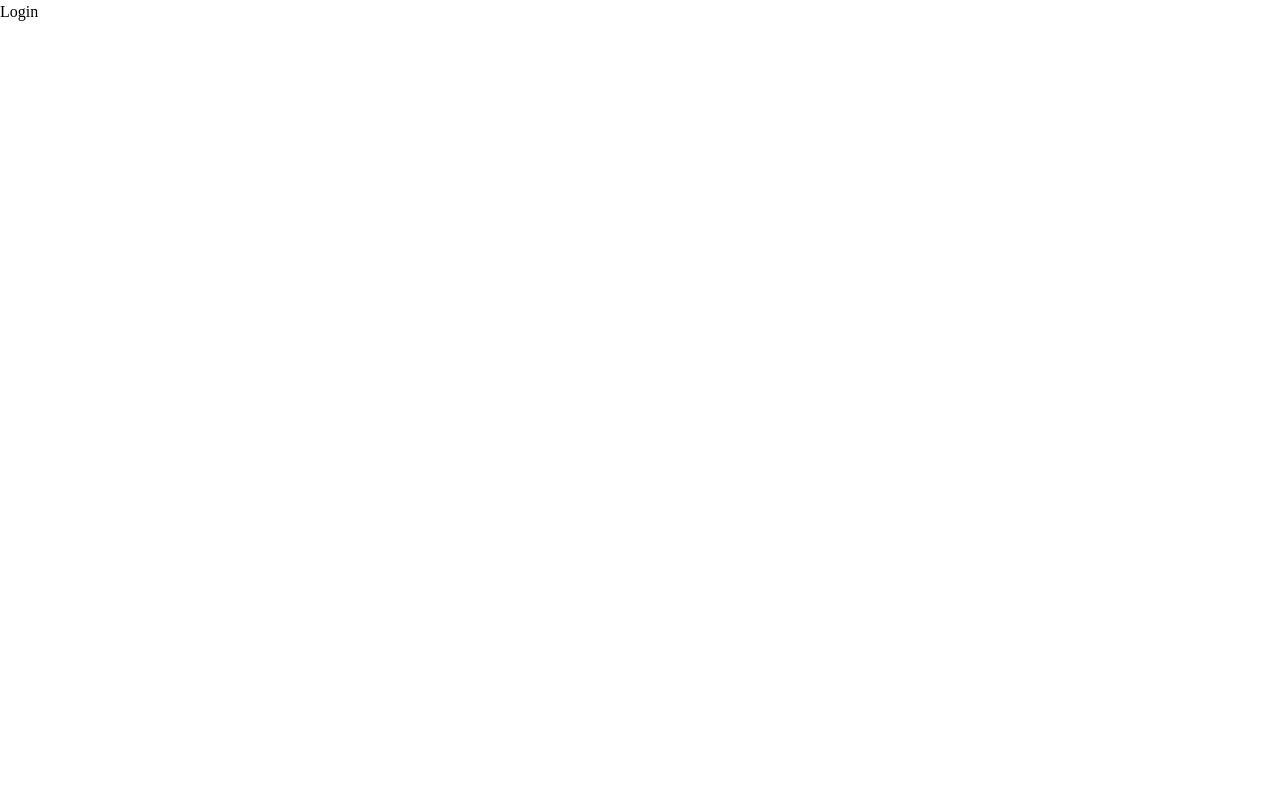
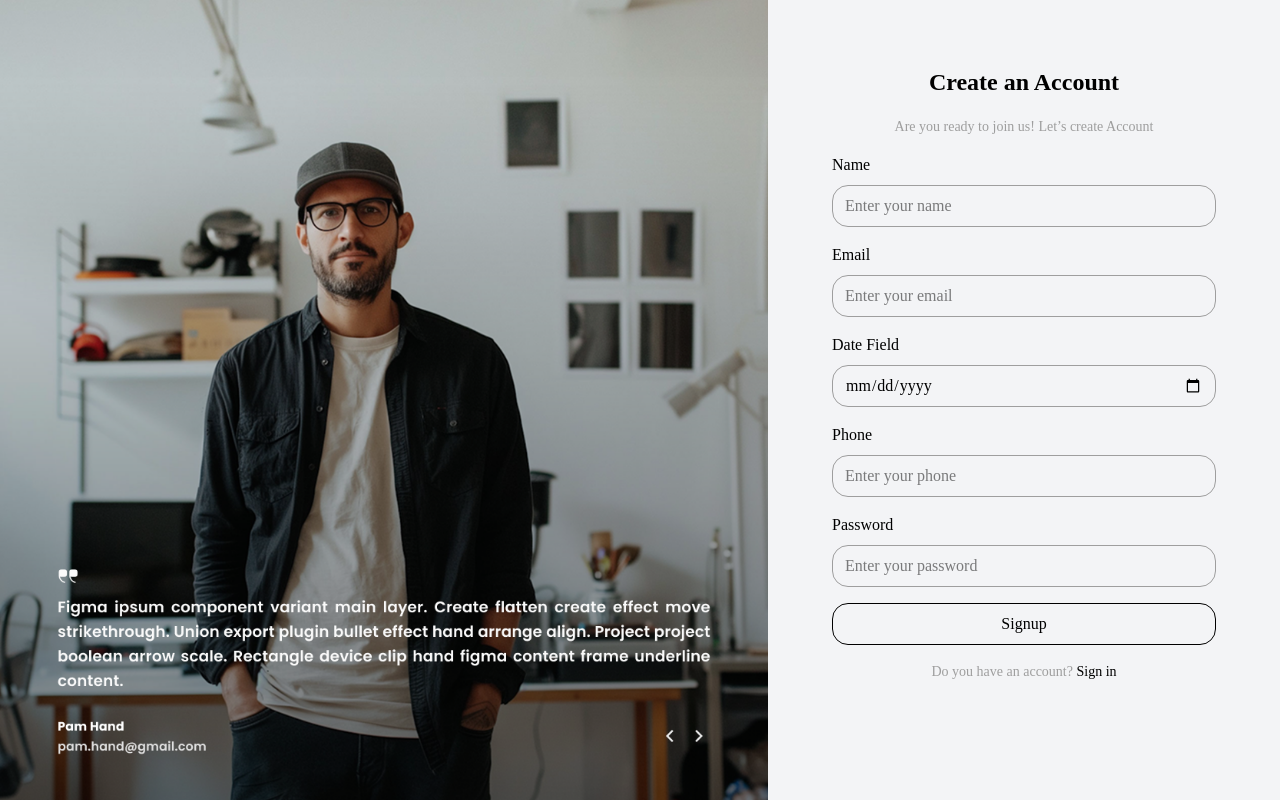
Before and after one commit to rashad-dev/gl-ums, a React (Vite) app: page /login in a window 1280 px wide. Built offline with nearby package versions, Linux system fonts and the light colour scheme.

Commit message:
style: impliment nav

```diff
--- a/package.json
+++ b/package.json
@@ -15,6 +15,7 @@
     "react": "^19.1.1",
     "react-dom": "^19.1.1",
     "react-hook-form": "^7.62.0",
+    "react-icons": "^5.5.0",
     "react-router-dom": "^7.8.2",
     "tailwindcss": "^4.1.12",
     "yup": "^1.7.0"
--- a/router/Router.jsx
+++ b/router/Router.jsx
@@ -1,10 +1,10 @@
 import { Route, Routes } from "react-router-dom";
 
 import AppLayout from "../src/components/layout/AppLayout";
-import { Products } from "../src/pages/Products";
-import { Login } from "../src/pages/Login";
+import  Products  from "../src/pages/Products";
+import  Login  from "../src/pages/Login";
 import Signup from "../src/pages/Signup";
-import { Profile } from "../src/pages/Profile";
+import  Profile  from "../src/pages/Profile";
 
 const Router = () => {
   return (
--- a/src/components/layout/AppLayout.jsx
+++ b/src/components/layout/AppLayout.jsx
@@ -1,10 +1,11 @@
 import React from "react";
 import { Outlet } from "react-router-dom";
+import { Nav } from "../ui/Nav";
 
 const AppLayout = () => {
   return (
-    <div className="flex flex-col w-full min-h-screen md:px-10">
-      <nav>nav</nav>
+    <div className="flex flex-col w-full min-h-screen ">
+      <Nav />
       <div className="w-full mt-16 flex-1 pb-14">
         <Outlet />
       </div>
--- /dev/null
+++ b/src/components/ui/Nav.jsx
@@ -0,0 +1,92 @@
+// src/components/Navbar.jsx
+import React, { useState } from "react";
+import { FiMenu, FiX, FiShoppingBag } from "react-icons/fi";
+
+export const Nav = () => {
+  const [isOpen, setIsOpen] = useState(false);
+
+  const links = [
+    { name: "Category", path: "#" },
+    { name: "Brand", path: "#" },
+    { name: "Contact", path: "#" },
+    { name: "FAQ's", path: "#" },
+  ];
+
+  return (
+    <nav className="w-full bg-white border-b- border-baseGray shadow-sm">
+      <div className="max-w-7xl mx-auto  sm:px-6 lg:px-8">
+        <div className="flex justify-between items-center h-16 ">
+          {/* Logo */}
+          <div className="flex items-center space-x-8">
+            <h1 className="text-3xl font-bold text-primary italic ">
+              FashionHub
+            </h1>
+            <div className="hidden md:flex space-x-4">
+              {links.map((link) => (
+                <a
+                  key={link.name}
+                  href={link.path}
+                  className="text-sm font-medium text-primary hover:text-gray-600"
+                >
+                  {link.name}
+                </a>
+              ))}
+            </div>
+          </div>
+
+          {/* Right Section */}
+          <div className="flex items-center space-x-4">
+            {/* Cart */}
+            <div className="relative bg-[#f5f2ef] p-2 rounded-full">
+              <FiShoppingBag className="w-5 h-5 text-primary" />
+              <span className="absolute -top-1 -right-1 text-xs bg-blue-900 text-white rounded-full px-1">
+                3
+              </span>
+            </div>
+
+            {/* Profile */}
+            <div className="flex items-center space-x-2">
+              <img
+                src="https://randomuser.me/api/portraits/women/44.jpg"
+                alt="profile"
+                className="w-8 h-8 rounded-full"
+              />
+              <div className="hidden sm:block text-sm">
+                <p className="text-gray-500">Good Morning!</p>
+                <p className="font-semibold text-primary">Scarlet Johnson</p>
+              </div>
+            </div>
+
+            {/* Mobile Menu Button */}
+            <div className="md:hidden">
+              <button onClick={() => setIsOpen(!isOpen)}>
+                {isOpen ? (
+                  <FiX className="w-6 h-6 text-primary" />
+                ) : (
+                  <FiMenu className="w-6 h-6 text-primary" />
+                )}
+              </button>
+            </div>
+          </div>
+        </div>
+      </div>
+
+      {/* Mobile Menu */}
+      {isOpen && (
+        <div className="md:hidden bg-white border-t">
+          <div className="space-y-2 px-4 py-4">
+            {links.map((link) => (
+              <a
+                key={link.name}
+                href={link.path}
+                className="block text-sm font-medium text-primary hover:text-gray-600"
+              >
+                {link.name}
+              </a>
+            ))}
+          </div>
+        </div>
+      )}
+    </nav>
+  );
+};
--- a/src/pages/Login.jsx
+++ b/src/pages/Login.jsx
@@ -1,7 +1,117 @@
-import React from 'react'
+// src/pages/Signup.jsx
+import React, { useEffect } from "react";
+import { useForm } from "react-hook-form";
+import { Input } from "../components/ui/form/Input";
+import Button from "../components/ui/Button";
+import signupImg from "../assets/sign-up/signup.png";
+import { yupResolver } from "@hookform/resolvers/yup";
+import * as Yup from "yup";
 
-export const Login = () => {
+ const signupSchema = Yup.object().shape({
+  name: Yup.string().required("Name is required"),
+  email: Yup.string().email("Invalid email").required("Email is required"),
+  password: Yup.string()
+    .min(6, "Password must be at least 6 characters")
+    .required("Password is required"),
+  phone: Yup.string()
+    .matches(/^[0-9]{10}$/, "Mobile must be 10 digits")
+    .required("Mobile is required"),
+  date: Yup.date().required("Date of Birth is required"),
+});
+
+const Login = () => {
+  const {
+    register,
+    handleSubmit,
+    formState: { errors },
+  } = useForm({
+    resolver: yupResolver(signupSchema),
+    mode: "onBlur",
+  });
+
+  const onSubmit = (data) => {
+    console.log("Signup Data:", errors);
+  };
+  useEffect(() => {
+    console.log(errors);
+  }, [errors]);
   return (
-    <div>Login</div>
-  )
-}
+    <div className="flex  justify-center min-h-screen bg-gray-100">
+      <div className="w-full  md:w-full  md:p-0 md:flex">
+        <img
+          className="hidden md:block w-[60%] h-screen object-cover object-[50%_80%] "
+          src={signupImg}
+          alt=""
+        />
+
+        <form
+          onSubmit={handleSubmit(onSubmit)}
+          className="space-y-4 md:w-[40%] p-6 sm:10 lg:p-16"
+        >
+          <h1 className="text-[24px] font-bold md:text-center">
+            Create an Account
+          </h1>
+          <p className="text-[14px] md:text-center text-baseGray">
+            Are you ready to join us! Let’s create Account
+          </p>
+          {/* Name */}
+          <Input
+            label={"Name"}
+            type={"text"}
+            placeholder={"Enter your name"}
+            {...register("name")}
+             error={errors.name?.message}
+          />
+
+          {/* Email */}
+          <Input
+            label={"Email"}
+            type={"email"}
+            placeholder={"Enter your email"}
+            {...register("email")}
+             error={errors.email?.message}
+
+          />
+
+          {/* Date */}
+          <Input
+            label={"Date Field"}
+            type={"date"}
+            placeholder={"D/M/YYY"}
+            {...register("date")}
+             error={errors.date?.message}
+
+          />
+
+          {/* Phone */}
+          <Input
+            label={"Phone"}
+            type={"text"}
+            placeholder={"Enter your phone"}
+            {...register("phone")}
+             error={errors.phone?.message}
+
+          />
+
+          {/* Password */}
+          <Input
+            label={"Password"}
+            type={"password"}
+            placeholder={"Enter your password"}
+            {...register("password")}
+             error={errors.password?.message}
+
+          />
+
+          <Button>Signup</Button>
+          <p className="text-[14px] text-center text-baseGray">
+            Do you have an account?{" "}
+            <span className="text-baseBlack cursor-pointer">Sign in</span>
+          </p>
+        </form>
+      </div>
+    </div>
+  );
+};
+
+export default Login;
--- a/src/pages/Products.jsx
+++ b/src/pages/Products.jsx
@@ -1,7 +1,9 @@
 import React from 'react'
 
-export const Products = () => {
+  const Products = () => {
   return (
     <div>Products</div>
   )
 }
+
+export  default Products
--- a/src/pages/Profile.jsx
+++ b/src/pages/Profile.jsx
@@ -1,7 +1,8 @@
 import React from 'react'
 
-export const Profile = () => {
+  const Profile = () => {
   return (
     <div>Profile</div>
   )
 }
+export default Profile
```
Also changed, not shown: 1 other file (tests, documents, lock files or other folders).
